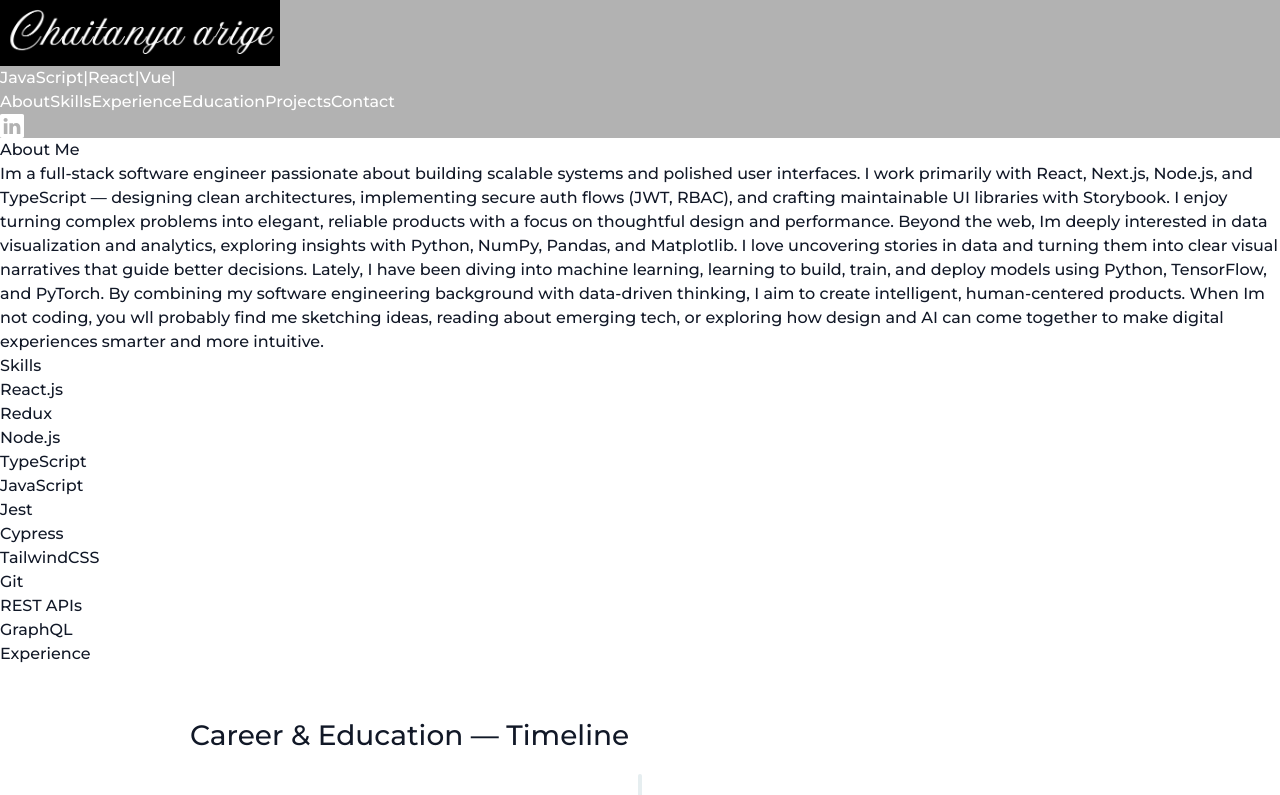
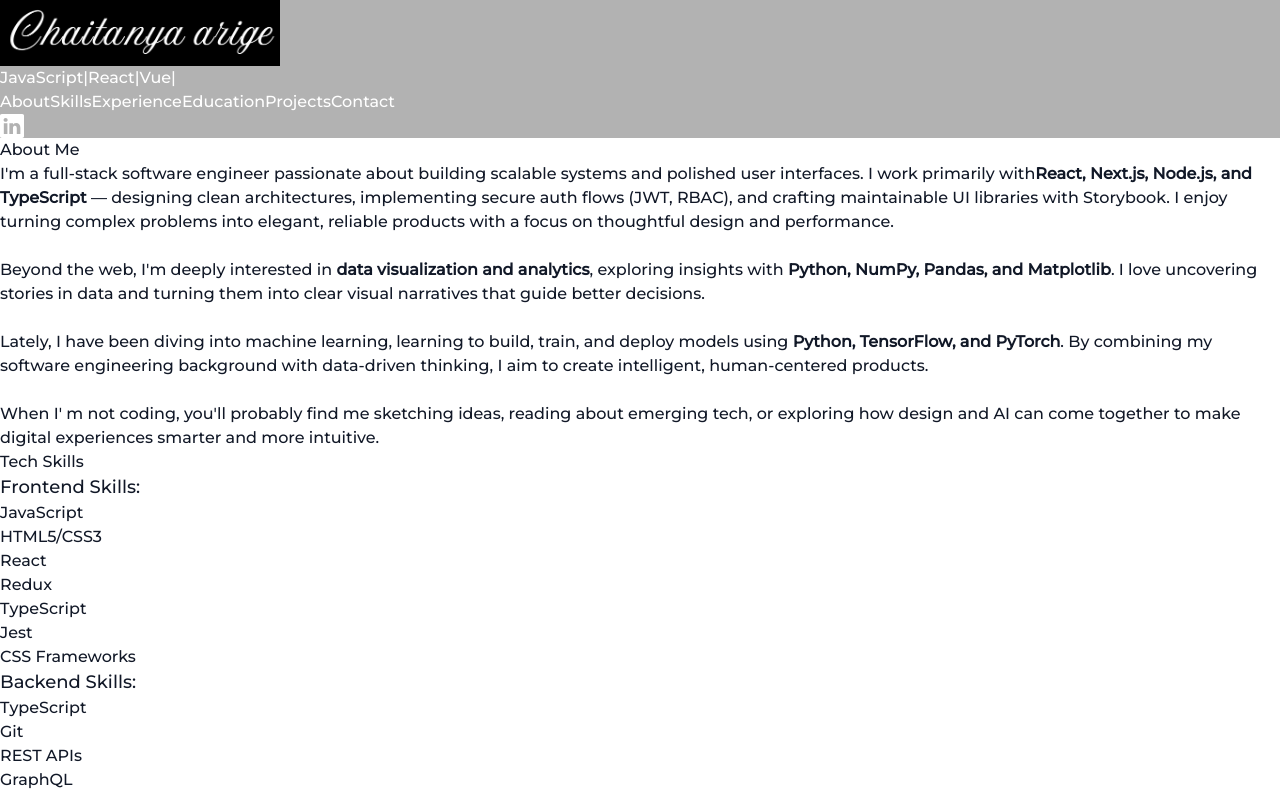
Before and after one commit to krigez/portfolio_next, a Next.js app: page / in a window 1280 px wide. Shown: the top 795 px of the page. Built offline with nearby package versions, Linux system fonts and the light colour scheme.

Commit message:
header fix

```diff
--- a/src/app/page.tsx
+++ b/src/app/page.tsx
@@ -36,7 +36,7 @@ export default function Home() {
       <main className="snap-mandatory">
         <motion.section
           id="about"
-          className="snap-start min-h-screen w-full max-w-none flex items-center justify-center px-0 relative"
+          className="snap-start min-h-screen w-full max-w-none flex items-center justify-center p-6 relative"
           initial="hidden"
           whileInView="visible"
           viewport={{ once: true, amount: 0.3 }}
@@ -51,7 +51,7 @@ export default function Home() {
 
         <motion.section
           id="skills"
-          className="snap-start min-h-screen w-full max-w-none flex items-center justify-center px-0 relative"
+          className="snap-start min-h-screen w-full max-w-none flex items-center justify-center p-6 relative"
           initial="hidden"
           whileInView="visible"
           viewport={{ once: true, amount: 0.3 }}
@@ -65,7 +65,7 @@ export default function Home() {
 
         <motion.section
           id="experience"
-          className="snap-start min-h-screen w-full max-w-none flex items-center justify-center px-0 relative"
+          className="snap-start min-h-screen w-full max-w-none flex items-center justify-center p-6 relative"
           initial="hidden"
           whileInView="visible"
           viewport={{ once: true, amount: 0.3 }}
@@ -79,7 +79,7 @@ export default function Home() {
 
         <motion.section
           id="education"
-          className="snap-start min-h-screen w-full max-w-none flex items-center justify-center px-0 relative"
+          className="snap-start min-h-screen w-full max-w-none flex items-center justify-center  p-6 relative"
           initial="hidden"
           whileInView="visible"
           viewport={{ once: true, amount: 0.3 }}
@@ -93,7 +93,7 @@ export default function Home() {
 
         <motion.section
           id="projects"
-          className="snap-start min-h-screen w-full max-w-none flex items-center justify-center px-0 relative"
+          className="snap-start min-h-screen w-full max-w-none flex items-center justify-center p-6 relative"
           initial="hidden"
           whileInView="visible"
           viewport={{ once: true, amount: 0.3 }}
@@ -107,7 +107,7 @@ export default function Home() {
 
         <motion.section
           id="contact"
-          className="snap-start min-h-screen w-full max-w-none flex items-center justify-center px-0 relative"
+          className="snap-start min-h-screen w-full max-w-none flex items-center justify-center p-6 relative"
           initial="hidden"
           whileInView="visible"
           viewport={{ once: true, amount: 0.3 }}
--- a/src/components/AboutMe.tsx
+++ b/src/components/AboutMe.tsx
@@ -11,26 +11,34 @@ const AboutSection = () => {
       viewport={{ once: true }}
       className="max-w-4xl mx-auto py-16 px-4"
     >
-      <h2 className="text-2xl font-bold mb-4">About Me</h2>
-      <p>
-        Im a full-stack software engineer passionate about building scalable
-        systems and polished user interfaces. I work primarily with React,
-        Next.js, Node.js, and TypeScript — designing clean architectures,
-        implementing secure auth flows (JWT, RBAC), and crafting maintainable UI
-        libraries with Storybook. I enjoy turning complex problems into elegant,
-        reliable products with a focus on thoughtful design and performance.
-        Beyond the web, Im deeply interested in data visualization and
-        analytics, exploring insights with Python, NumPy, Pandas, and
-        Matplotlib. I love uncovering stories in data and turning them into
-        clear visual narratives that guide better decisions. Lately, I have been
-        diving into machine learning, learning to build, train, and deploy
-        models using Python, TensorFlow, and PyTorch. By combining my software
-        engineering background with data-driven thinking, I aim to create
-        intelligent, human-centered products. When Im not coding, you wll
-        probably find me sketching ideas, reading about emerging tech, or
-        exploring how design and AI can come together to make digital
-        experiences smarter and more intuitive.
-      </p>
+      <h2 className="text-2xl font-bold mb-4 gray-200">About Me</h2>
+      <div className="text-gray-300 leading-relaxed whitespace-pre-line">
+        I&apos;m a full-stack software engineer passionate about building
+        scalable systems and polished user interfaces. I work primarily with
+        <b>React, Next.js, Node.js, and TypeScript </b> — designing clean
+        architectures, implementing secure auth flows (JWT, RBAC), and crafting
+        maintainable UI libraries with Storybook. I enjoy turning complex
+        problems into elegant, reliable products with a focus on thoughtful
+        design and performance.
+        <br />
+        <br />
+        Beyond the web, I&apos;m deeply interested in{" "}
+        <b>data visualization and analytics</b>, exploring insights with{" "}
+        <b>Python, NumPy, Pandas, and Matplotlib</b>. I love uncovering stories
+        in data and turning them into clear visual narratives that guide better
+        decisions.
+        <br />
+        <br />
+        Lately, I have been diving into machine learning, learning to build,
+        train, and deploy models using <b>Python, TensorFlow, and PyTorch</b>.
+        By combining my software engineering background with data-driven
+        thinking, I aim to create intelligent, human-centered products.
+        <br />
+        <br />
+        When I&apos; m not coding, you&apos;ll probably find me sketching ideas,
+        reading about emerging tech, or exploring how design and AI can come
+        together to make digital experiences smarter and more intuitive.
+      </div>
     </motion.div>
   );
 };
--- a/src/components/SkillsSection.tsx
+++ b/src/components/SkillsSection.tsx
@@ -2,19 +2,17 @@
 
 import { motion } from "framer-motion";
 
-const skills = [
-  "React.js",
+const fskills = [
+  "JavaScript",
+  "HTML5/CSS3",
+  "React",
   "Redux",
-  "Node.js",
   "TypeScript",
-  "JavaScript",
   "Jest",
-  "Cypress",
-  "TailwindCSS",
-  "Git",
-  "REST APIs",
-  "GraphQL",
+  "CSS Frameworks",
 ];
+
+const bskills = ["TypeScript", "Git", "REST APIs", "GraphQL"];
 
 const SkillsSection = () => {
   return (
@@ -22,10 +20,10 @@ const SkillsSection = () => {
       id="skills"
       className="text-black py-16 px-4 bg-gray-100 bg-blue-100"
     >
-      <h2 className="text-3xl font-bold text-center mb-8">Skills</h2>
-      <div className="text-center ">
+      <h2 className="text-3xl font-bold text-center mb-8">Tech Skills</h2>
+      <h3 className="text-xl text-left font-bold m-8">Frontend Skills:</h3>
       <div className="grid grid-cols-2 md:grid-cols-3 lg:grid-cols-4 gap-6 max-w-6xl mx-auto">
-          {skills.map((skill, index) => (
+        {fskills.map((skill, index) => (
           <motion.div
             key={skill}
             className="dark:bg-gray-900 p-6 rounded-xl shadow-md text-center font-semibold"
@@ -38,6 +36,21 @@ const SkillsSection = () => {
           </motion.div>
         ))}
       </div>
+
+      <h3 className="text-xl text-left font-bold m-8">Backend Skills:</h3>
+      <div className="grid grid-cols-2 md:grid-cols-3 lg:grid-cols-4 gap-6 max-w-6xl mx-auto">
+        {bskills.map((skill, index) => (
+          <motion.div
+            key={skill}
+            className="dark:bg-gray-900 p-6 rounded-xl shadow-md text-center font-semibold"
+            whileHover={{ scale: 1.05 }}
+            whileInView={{ opacity: 1, y: 0 }}
+            initial={{ opacity: 0, y: 30 }}
+            transition={{ duration: 0.3, delay: index * 0.05 }}
+          >
+            <div className="">{skill}</div>
+          </motion.div>
+        ))}
       </div>
     </section>
   );
--- a/src/components/TimelineItem.tsx
+++ b/src/components/TimelineItem.tsx
@@ -60,8 +60,8 @@ export const TimelineItem: React.FC<TimelineItemProps> = ({
           {item.start} — {item.end}
         </time>
 
-        <p className="summary">{item.summary}</p>
-        <ul className="bullets">
+        <p className="summary text-left">{item.summary}</p>
+        <ul className="bullets text-left">
           {item.bullets.map((b, i) => (
             <li key={i}>{b}</li>
           ))}
--- a/src/components/Timelinedata.tsx
+++ b/src/components/Timelinedata.tsx
@@ -16,10 +16,10 @@ export interface TimelineEntry {
 export const timelineData: TimelineEntry[] = [
   {
     id: "1",
-    title: "Senior Frontend Engineer",
-    organization: "Example Co.",
-    location: "Remote",
-    start: "2022-08",
+    title: "Senior Associate",
+    organization: "Cognizant Technology Solutions.",
+    location: "Hyderabad",
+    start: "Dec-2020",
     end: "Present",
     summary:
       "Lead frontend development for the customer web app, focusing on performance & accessibility.",
```
Lines whose indentation alone changed are shown as unchanged.
